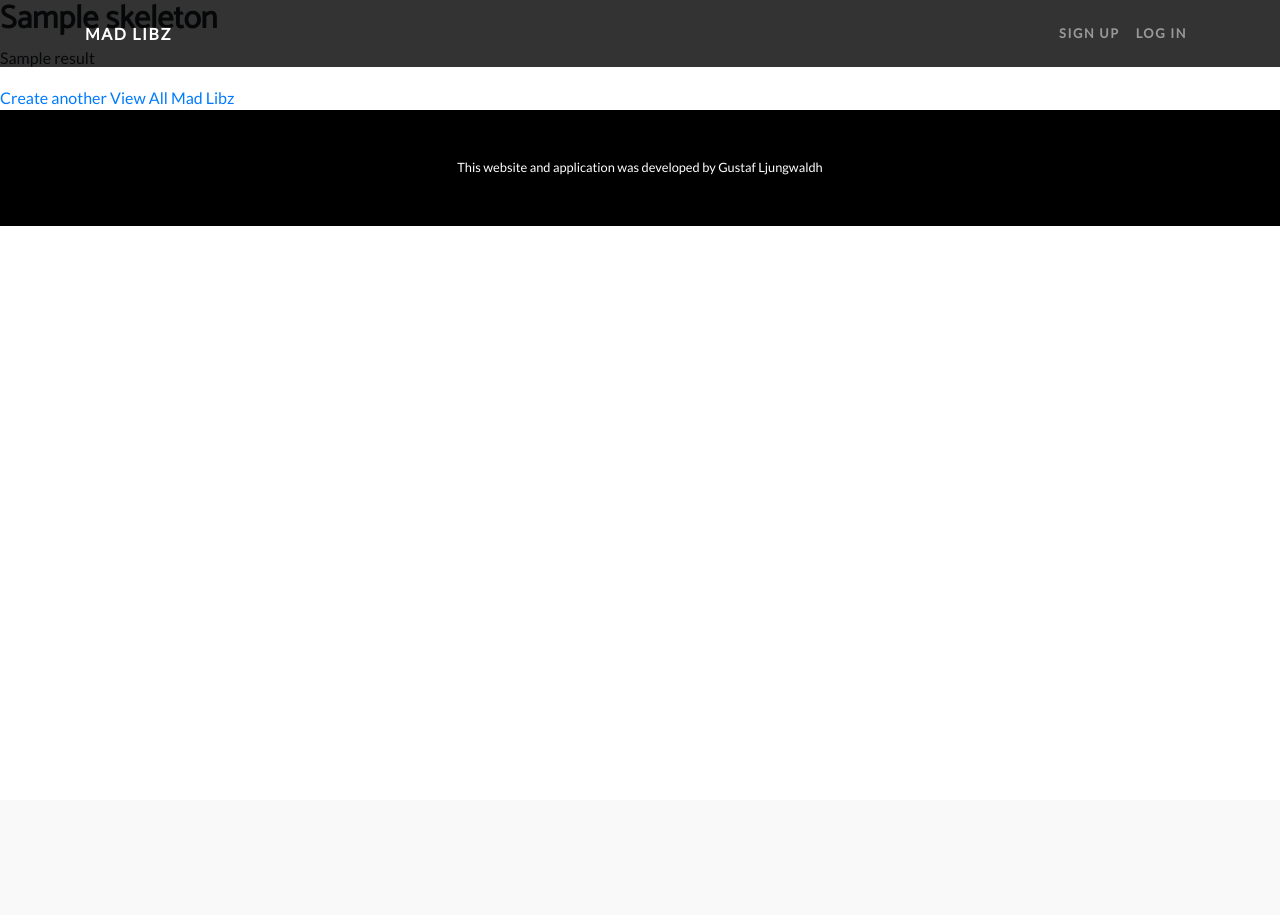
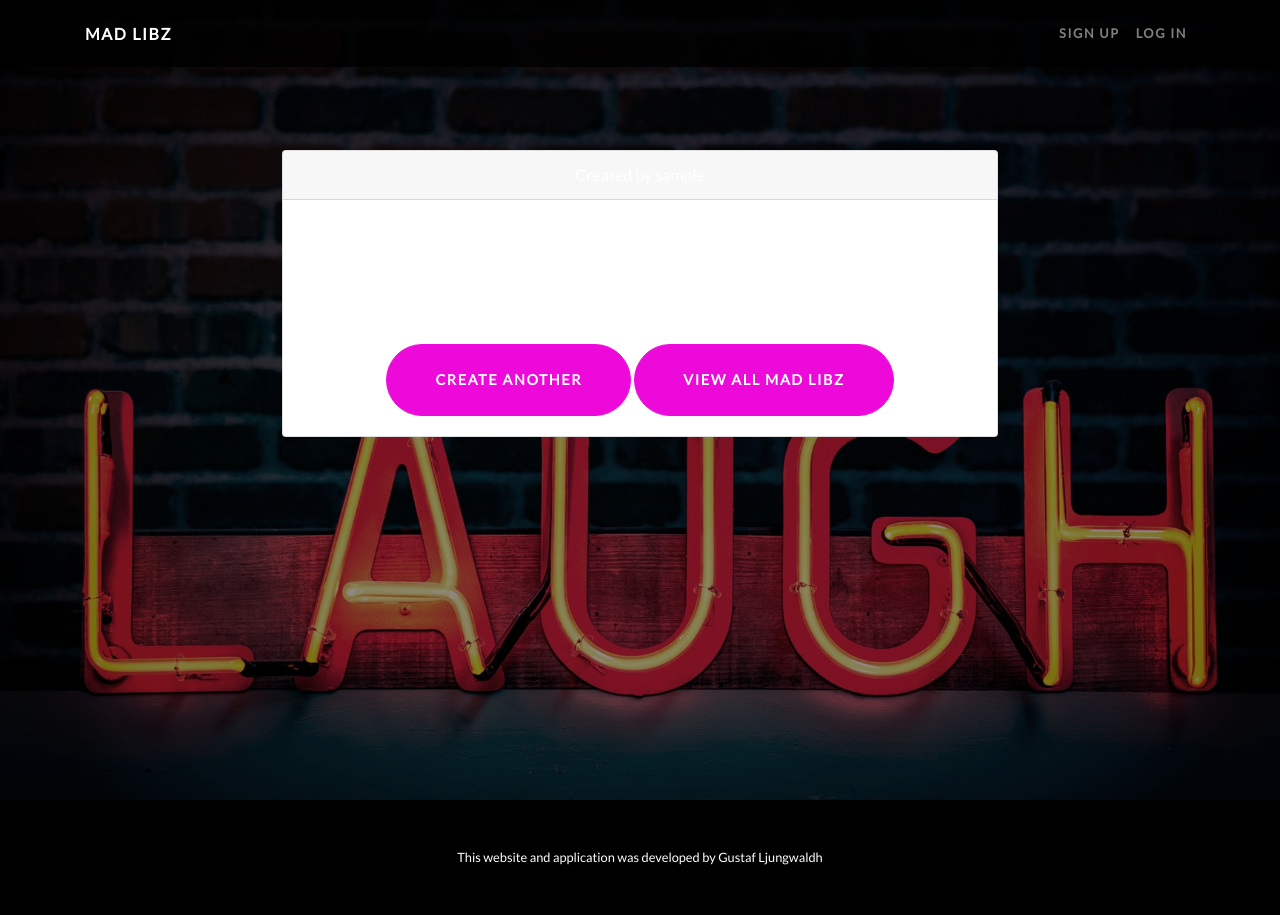
Before and after one commit to Ljungwaldh/Milestone-Project-3, a Flask app: template templates/results.html in a window 1280 px wide. Before the commit the page ends 226 px from the top, so only its background shows below. Run offline with Flask 2, Linux system fonts and the light colour scheme; the template is opened without the code that fills it: most values are stand-ins (such as "Sample title", 1, 10 or a date in 2020); some libraries are stand-ins or nearby versions.

Commit message:
Started creating hotml and css base structure for the results.html page, displaying the user's mad lib result

```diff
--- a/templates/results.html
+++ b/templates/results.html
@@ -1,11 +1,24 @@
     {% extends 'base.html'%} {% block content %}
+<div class="container-fluid page-bg">
+<div class="row justify-content-center page-options">
+  <div class="col-sm-7 text-center">
 
-    <h2>{{ skeleton.title }}</h2>
-    <p>{{ result }}</p>
+<div class="card text-center result-card">
+  <div class="card-header">
+    Created by {{ username }}
+  </div>
+  <div class="card-body">
+    <h5 class="card-title">{{ skeleton.title }}</h5>
+    <p class="card-text">{{ result }}</p>
+    <a href="{{ url_for('create') }}" class="btn btn-primary btn-xl rounded-pill mt-5">Create another</a>
+    {% if session['user-id'] == user_input['creatorID'] %}
+    <a href="{{ url_for('delete', mad_lib_id=user_input._id) }}" class="btn btn-primary btn-xl rounded-pill mt-5">Delete</a>
+    {% endif %}
+    <a href="{{ url_for('display_all') }}" class="btn btn-primary btn-xl rounded-pill mt-5">View All Mad Libz</a>
+  </div>
+</div>
 
-    <a href="{{ url_for('create') }}">Create another</a>
-    {% if session['user-id'] == user_input['creatorID'] %}
-    <a href="{{ url_for('delete', mad_lib_id=user_input._id) }}">Delete</a>
-    {% endif %}
-    <a href="{{ url_for('display_all') }}">View All Mad Libz</a>
+  </div>
+</div>
+</div>
     {% endblock %}
```
